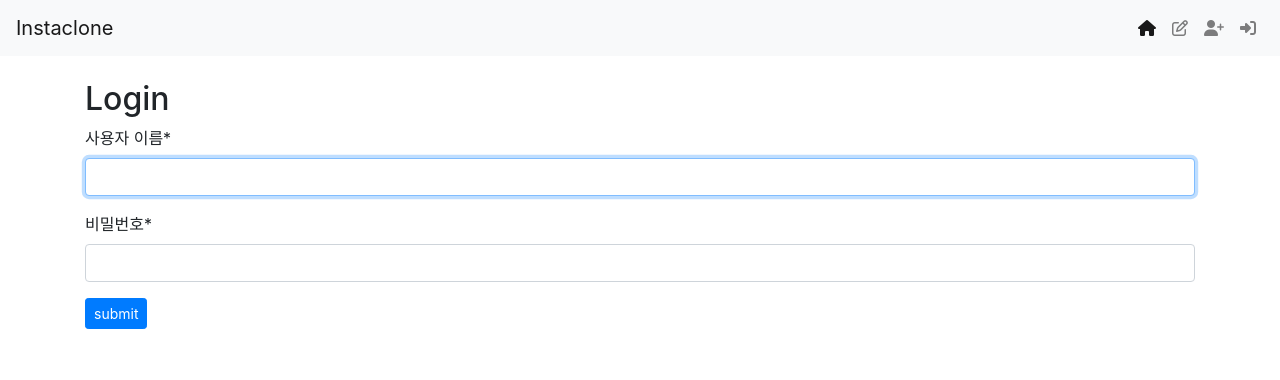
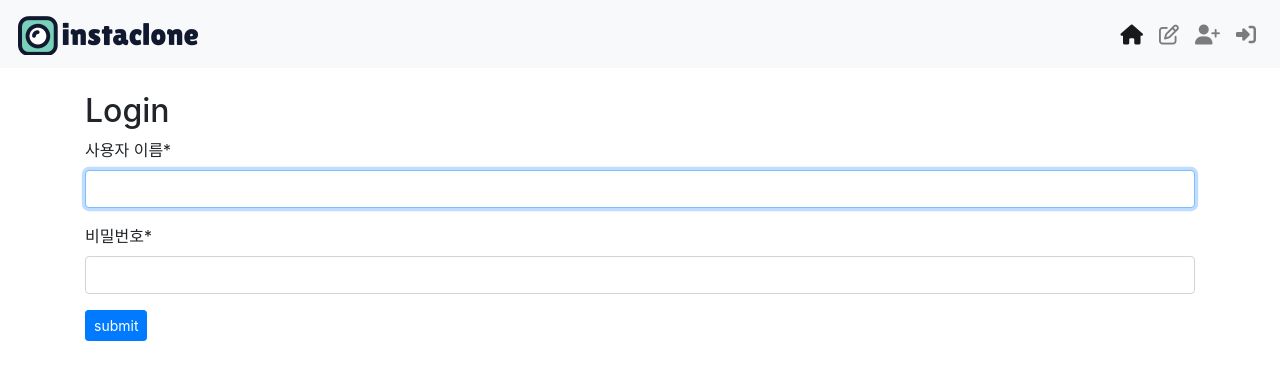
Before and after one commit to yubje/Django_Instaclone, a Django app: page /accounts/login/ in a window 1280 px wide. Shown: the top 380 px of the page. Run offline with Django 3.2, Linux system fonts and the light colour scheme; some libraries are stand-ins or nearby versions.

Commit message:
navbar | static image - logo

```diff
--- a/community/templates/community/index.html
+++ b/community/templates/community/index.html
@@ -1,6 +1,6 @@
 {% extends 'base.html' %}
 {% block body %}
-
+<img src="/Instaclone/templates/images/instaclone.png" alt="Instaclone">
 {% for article in articles %}
     <div class="card">
         <a href="{% url 'accounts:profile' article.user %}" class="card-header text-dark text-decoration-none font-weight-bold">{{ article.user }}</a>
--- a/community/views.py
+++ b/community/views.py
@@ -3,7 +3,7 @@ from django.views.decorators.http import require_POST
 from django.contrib.auth.decorators import login_required
 from .models import Article, Comment
 from .forms import ArticleForm, CommentForm
-
+from datetime import datetime, timedelta
 
 def index(request):
     articles = Article.objects.order_by('-pk')
--- a/instaclone/urls.py
+++ b/instaclone/urls.py
@@ -22,4 +22,4 @@ urlpatterns = [
     path('admin/', admin.site.urls),
     path('', include('community.urls')),
     path('accounts/', include('accounts.urls')),
-] + static(settings.MEDIA_URL, document_root=settings.MEDIA_ROOT)
+] + static(settings.MEDIA_URL, document_root=settings.MEDIA_ROOT) + static(settings.STATIC_URL, document_root=settings.STATIC_ROOT)
--- a/templates/nav.html
+++ b/templates/nav.html
@@ -1,5 +1,8 @@
 <nav class="navbar navbar-expand-lg navbar-light bg-light mb-4">
-  <a class="navbar-brand" href="{% url 'community:index' %}">Instaclone</a>
+  <a class="navbar-brand" href="{% url 'community:index' %}">
+    {% load static %}
+    <img src="{% static 'navbar/instaclone1.png' %}" alt="Instaclone">
+  </a>
   <button class="navbar-toggler" type="button" data-toggle="collapse" data-target="#navbarSupportedContent" aria-controls="navbarSupportedContent" aria-expanded="false" aria-label="Toggle navigation">
     <span class="navbar-toggler-icon"></span>
   </button>
@@ -9,39 +12,39 @@
       <!--home-->
       <li class="nav-item active">
         <a class="nav-link" href="{% url 'community:index' %}">
-          <i class="fas fa-home" data-toggle="tooltip" data-placement="bottom" title="home"></i>
+          <i class="fas fa-home fa-lg" data-toggle="tooltip" data-placement="bottom" title="home"></i>
         </a>
       </li>
       <!--new post-->
       <li class="nav-item">
         <a class="nav-link" href="{% url 'community:create' %}">
-          <i class="far fa-edit" data-toggle="tooltip" data-placement="bottom" title="new"></i>
+          <i class="far fa-edit fa-lg" data-toggle="tooltip" data-placement="bottom" title="new"></i>
         </a>
       </li>
       {% if user.is_authenticated %}
       <!--logout-->
       <li class="nav-item">
         <a class="nav-link" href="{% url 'accounts:logout' %}">
-          <i class="fas fa-sign-out-alt" data-toggle="tooltip" data-placement="bottom" title="logout"></i>
+          <i class="fas fa-sign-out-alt fa-lg" data-toggle="tooltip" data-placement="bottom" title="logout"></i>
         </a>
       </li>
       <!--my profile-->
       <li class="nav-item">
         <a class="nav-link" href="{% url 'accounts:profile' user.username %}">
-          <i class="far fa-user" data-toggle="tooltip" data-placement="bottom" title="my profile"></i>
+          <i class="far fa-user fa-lg" data-toggle="tooltip" data-placement="bottom" title="my profile"></i>
         </a>
       </li>
       {% else %}
       <!--sign up-->
       <li class="nav-item">
         <a class="nav-link" href="{% url 'accounts:signup' %}">
-          <i class="fas fa-user-plus" data-toggle="tooltip" data-placement="bottom" title="sign up"></i>
+          <i class="fas fa-user-plus fa-lg" data-toggle="tooltip" data-placement="bottom" title="sign up"></i>
         </a>
       </li>
       <!--login-->
       <li class="nav-item">
         <a class="nav-link" href="{% url 'accounts:login' %}">
-          <i class="fas fa-sign-in-alt" data-toggle="tooltip" data-placement="bottom" title="login"></i>
+          <i class="fas fa-sign-in-alt fa-lg " data-toggle="tooltip" data-placement="bottom" title="login"></i>
         </a>
       </li>
       {% endif %}
```
Also changed, not shown: instaclone/settings.py (+7 -1 lines), static/navbar/instaclone1.png (added).
